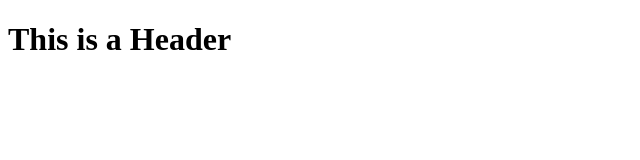
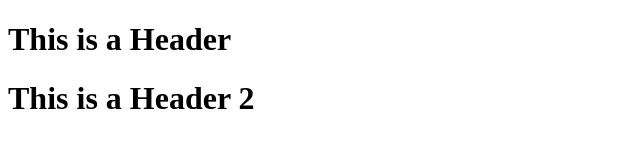
Before and after one commit to web193/github-upload, a plain HTML site: page index.html in a window 1280 px wide. Shown: the whole page, without its empty margins (0-640 px from the left). Drawn offline with Linux system fonts and the light colour scheme.

Commit message:
header 2

```diff
--- a/index.html
+++ b/index.html
@@ -4,5 +4,6 @@
 
     <body>
         <h1>This is a Header</h1>
+        <h1>This is a Header 2</h1>
     </body>
 </html>
```
